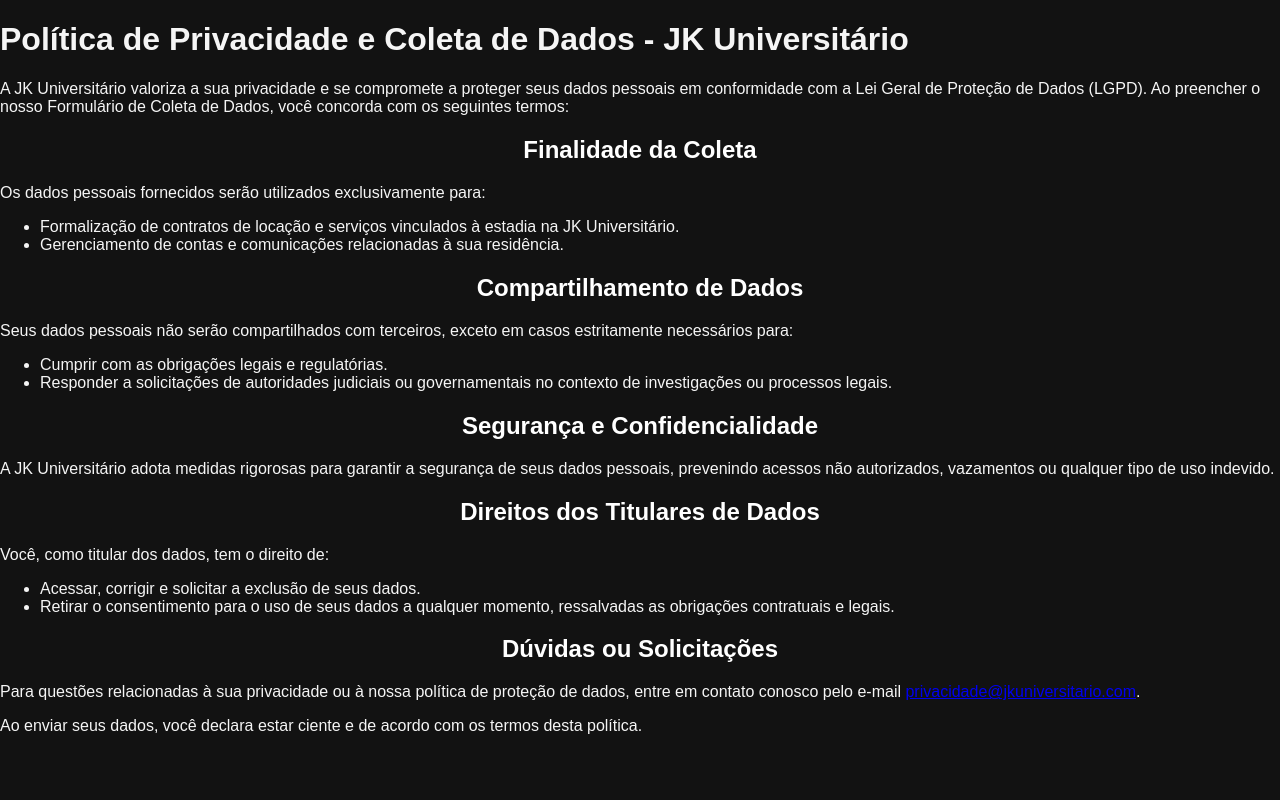
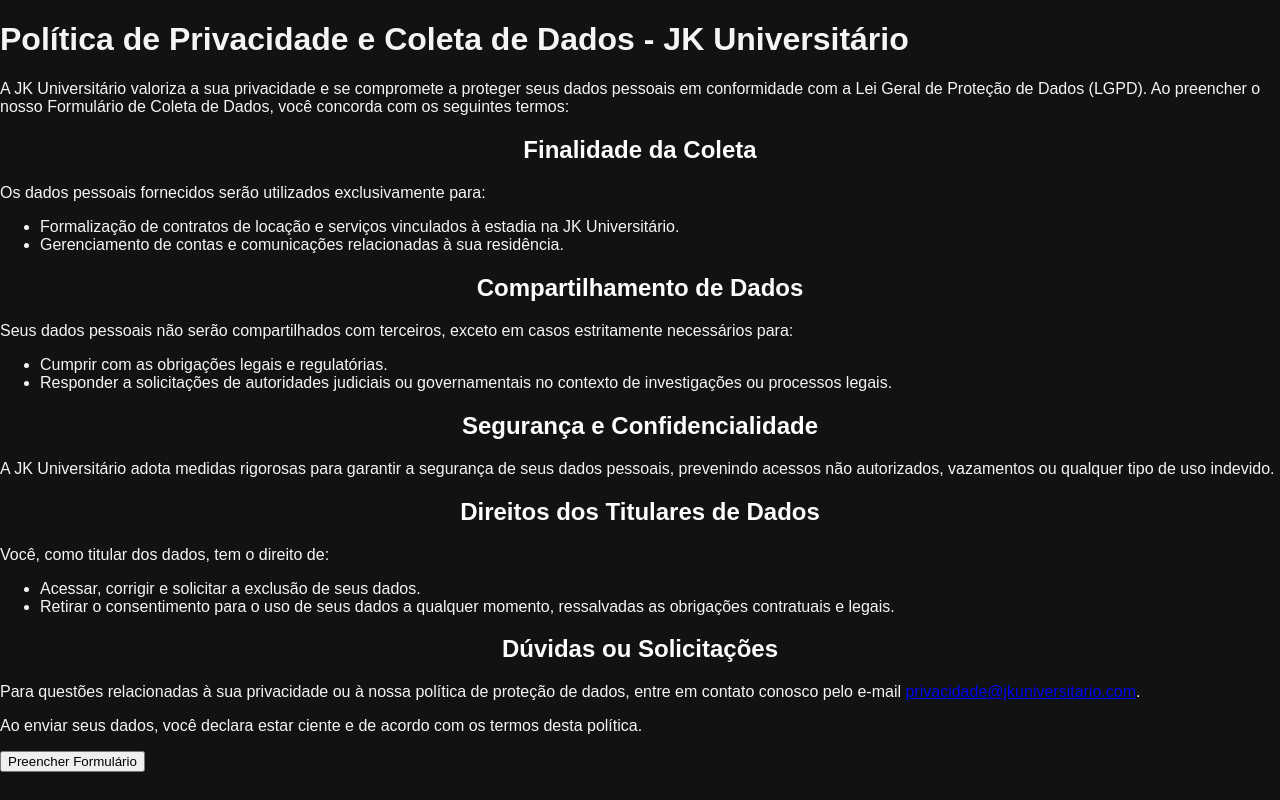
Before and after one commit to ZalinskyN24/Formsjk, a plain HTML site: page index.html in a window 1280 px wide. Drawn offline with Linux system fonts and the light colour scheme.

Commit message:
Update index.html

```diff
--- a/index.html
+++ b/index.html
@@ -39,5 +39,8 @@
     <p>Para questões relacionadas à sua privacidade ou à nossa política de proteção de dados, entre em contato conosco pelo e-mail <a href="mailto:privacidade@jkuniversitario.com">privacidade@jkuniversitario.com</a>.</p>
 
     <p>Ao enviar seus dados, você declara estar ciente e de acordo com os termos desta política.</p>
+
+    <!-- Botão para redirecionar à página de formulário -->
+    <button onclick="window.location.href='formulario.html'">Preencher Formulário</button>
 </body>
 </html>
```
